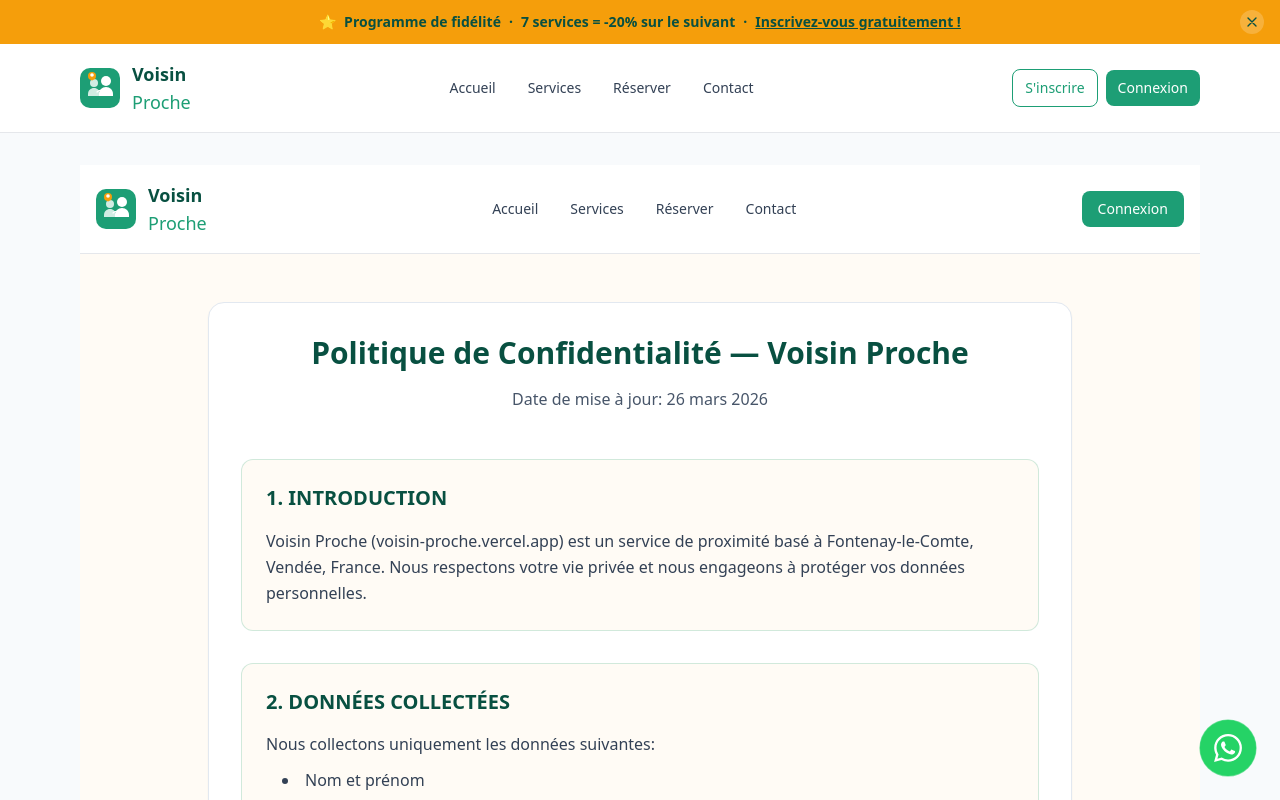
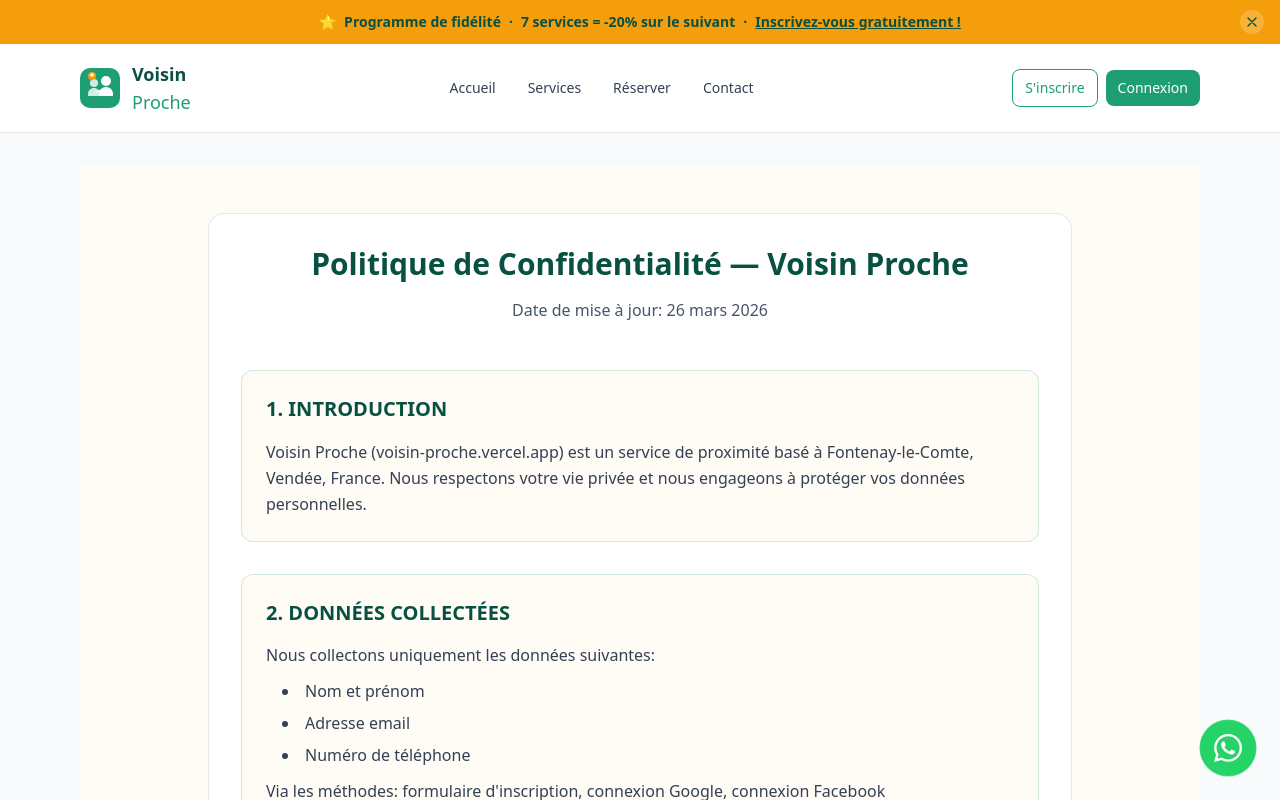
Before and after one commit to diegongu-cmyk/voisin-proche, a Next.js app: page /politique-confidentialite in a window 1280 px wide. Shown: the top 800 px of the page. Built offline with nearby package versions, Linux system fonts and the light colour scheme.

Commit message:
Remove duplicate Navbar from privacy policy page

```diff
--- a/app/politique-confidentialite/page.tsx
+++ b/app/politique-confidentialite/page.tsx
@@ -1,162 +1,10 @@
 "use client";
 
 import Link from "next/link";
-import { useState, useEffect } from "react";
-import { createClient } from '@supabase/supabase-js';
-
-const supabase = createClient(
-  'https://bcfxjnqtxakdcsnqhbis.supabase.co',
-  'eyJhbGciOiJIUzI1NiIsInR5cCI6IkpXVCJ9.eyJpc3MiOiJzdXBhYmFzZSIsInJlZiI6ImJjZnhqbnF0eGFrZGNzbnFoYmlzIiwicm9sZSI6ImFub24iLCJpYXQiOjE3NzQxMTQ4NTYsImV4cCI6MjA4OTY5MDg1Nn0.eH5lemH7U1mp5y8AHw7rSv3H8spy_Ami_M1knpguXbk'
-)
-
-const links = [
-  { href: "/", label: "Accueil" },
-  { href: "/services", label: "Services" },
-  { href: "/reserver", label: "Réserver" },
-  { href: "/contact", label: "Contact" },
-];
 
 export default function PolitiqueConfidentialitePage() {
-  const [isLoggedIn, setIsLoggedIn] = useState(false);
-  const [isAdmin, setIsAdmin] = useState(false);
-  const [userName, setUserName] = useState("");
-
-  useEffect(() => {
-    const checkSession = async () => {
-      const { data: { session } } = await supabase.auth.getSession();
-      setIsLoggedIn(!!session);
-      setIsAdmin(session?.user?.app_metadata?.role === 'admin' || false);
-
-      if (session?.user) {
-        // Get user name
-        if (session.user.user_metadata?.full_name) {
-          setUserName(session.user.user_metadata.full_name);
-        } else if (session.user.email) {
-          setUserName(session.user.email.split('@')[0]);
-        }
-      }
-    };
-
-    checkSession();
-
-    const { data: { subscription } } = supabase.auth.onAuthStateChange(
-      async (_event: any, session: any) => {
-        setIsLoggedIn(!!session);
-        setIsAdmin(session?.user?.app_metadata?.role === 'admin' || false);
-
-        if (session?.user) {
-          if (session.user.user_metadata?.full_name) {
-            setUserName(session.user.user_metadata.full_name);
-          } else if (session.user.email) {
-            setUserName(session.user.email.split('@')[0]);
-          }
-        } else {
-          setUserName("");
-        }
-      }
-    );
-
-    return () => subscription.unsubscribe();
-  }, []);
-
-  const handleLogout = async () => {
-    await supabase.auth.signOut()
-    window.location.href = '/'
-  }
-
-  const getUserInitials = () => {
-    if (!userName) return "U";
-    const names = userName.split(' ');
-    if (names.length >= 2) {
-      return names[0].charAt(0) + names[names.length - 1].charAt(0);
-    }
-    return userName.charAt(0);
-  };
-
-  const getLinks = () => {
-    const baseLinks = [
-      { href: "/", label: "Accueil" },
-      { href: "/services", label: "Services" },
-      { href: "/reserver", label: "Réserver" },
-      { href: "/contact", label: "Contact" },
-    ];
-
-    if (isAdmin) {
-      return [
-        ...baseLinks,
-        { href: "/mon-compte", label: "Mon compte" },
-        { href: "/admin", label: "Admin" },
-      ];
-    } else if (isLoggedIn) {
-      return [
-        ...baseLinks,
-        { href: "/mon-compte", label: "Mon compte" },
-      ];
-    } else {
-      return baseLinks;
-    }
-  };
-
   return (
     <div className="min-h-screen bg-[#FFFBF5]">
-      {/* Navbar */}
-      <header className="border-b bg-white">
-        <nav className="mx-auto flex max-w-6xl flex-wrap items-center justify-between gap-3 px-4 py-4">
-          <Link href="/" className="flex items-center gap-3">
-            <svg width="40" height="40" viewBox="0 0 40 40" fill="none">
-              <rect width="40" height="40" rx="10" fill="#1D9E75"/>
-              <circle cx="14" cy="15" r="4" fill="white" opacity="0.8"/>
-              <path d="M8 26C8 22.5 10.7 20 14 20C17.3 20 20 22.5 20 26V28H8V26Z" fill="white" opacity="0.8"/>
-              <circle cx="26" cy="13" r="5" fill="white"/>
-              <path d="M19 26C19 22 22 19 26 19C30 19 33 22 33 26V28H19V26Z" fill="white"/>
-              <path d="M17 24C18.5 22.5 21 22 23 23" stroke="white" strokeWidth="1.2" strokeLinecap="round" fill="none"/>
-              <circle cx="12" cy="8" r="4" fill="#F59E0B"/>
-              <circle cx="12" cy="7" r="1.8" fill="white"/>
-              <path d="M10 9.5C10 9.5 12 13 12 13C12 13 14 9.5 14 9.5" fill="#F59E0B"/>
-            </svg>
-            <div className="flex flex-col leading-tight">
-              <span className="text-lg font-bold text-[#085041]">Voisin</span>
-              <span className="text-lg font-light text-[#1D9E75]">Proche</span>
-            </div>
-          </Link>
-
-          {/* Desktop Navigation */}
-          <ul className="hidden md:flex flex-wrap items-center gap-2 text-sm font-medium">
-            {getLinks().map((link) => (
-              <li key={link.href}>
-                <Link
-                  href={link.href}
-                  className="rounded-md px-3 py-2 text-slate-700 transition hover:bg-brand/10 hover:text-brand"
-                >
-                  {link.label}
-                </Link>
-              </li>
-            ))}
-          </ul>
-
-          {/* Right side buttons */}
-          <div className="flex items-center gap-2">
-            {isLoggedIn || isAdmin ? (
-              <div className="relative">
-                <button className="flex items-center gap-2 rounded-lg px-3 py-2 text-sm font-medium text-slate-700 transition hover:bg-slate-100">
-                  <div className="flex h-8 w-8 items-center justify-center rounded-full bg-[#1D9E75] text-white text-sm font-bold">
-                    {getUserInitials()}
-                  </div>
-                  <span className="hidden md:block font-bold text-lg text-[#1D9E75] bg-gradient-to-r from-[#1D9E75] to-[#085041] bg-clip-text text-transparent">{userName}</span>
-                </button>
-              </div>
-            ) : (
-              <Link
-                href="/login"
-                className="rounded-lg bg-[#1D9E75] px-4 py-2 text-sm font-medium text-white transition hover:bg-[#085041]"
-              >
-                Connexion
-              </Link>
-            )}
-          </div>
-        </nav>
-      </header>
-
       {/* Main Content */}
       <main className="max-w-4xl mx-auto px-4 py-12">
         <div className="bg-white rounded-2xl shadow-sm border border-slate-200 p-8">
```
